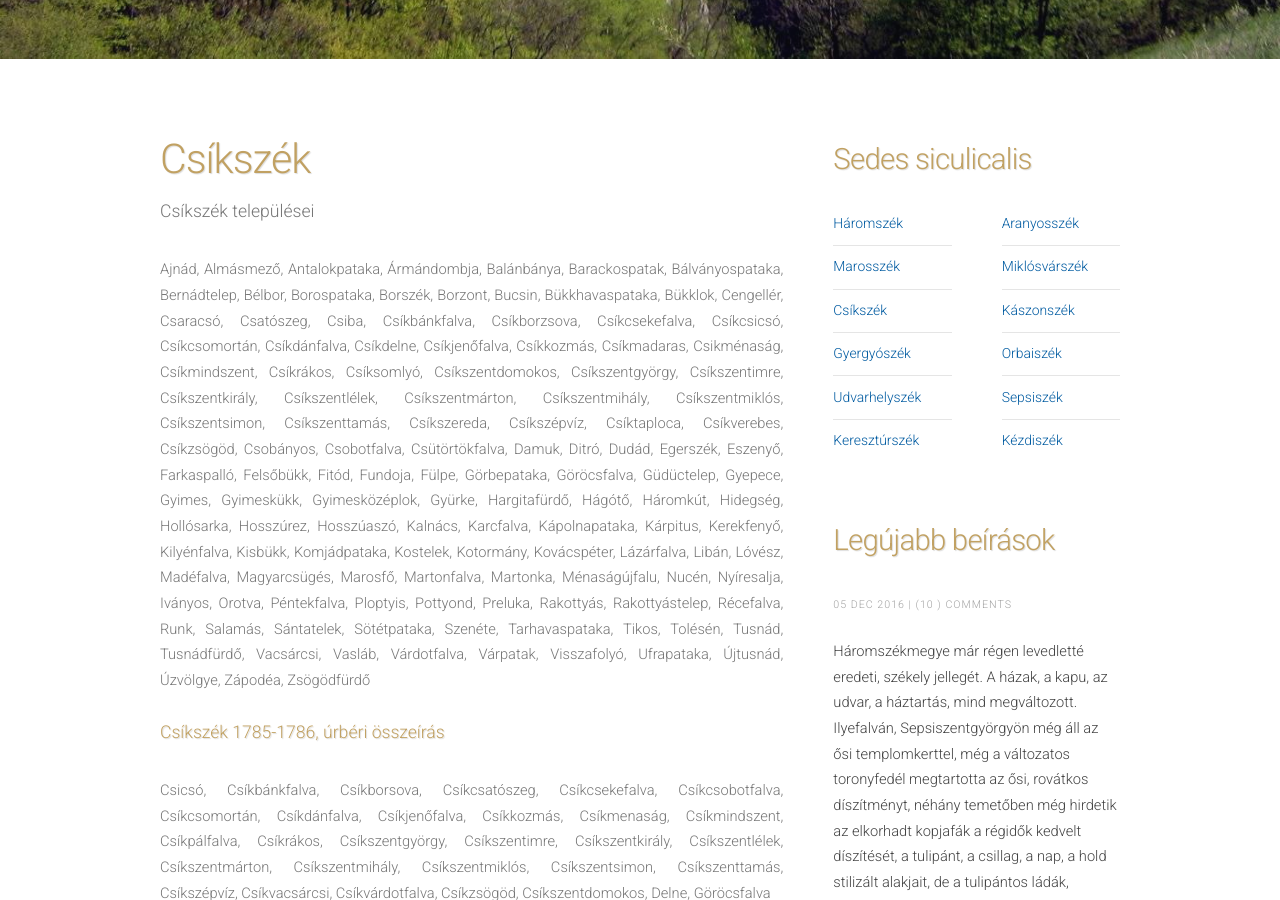
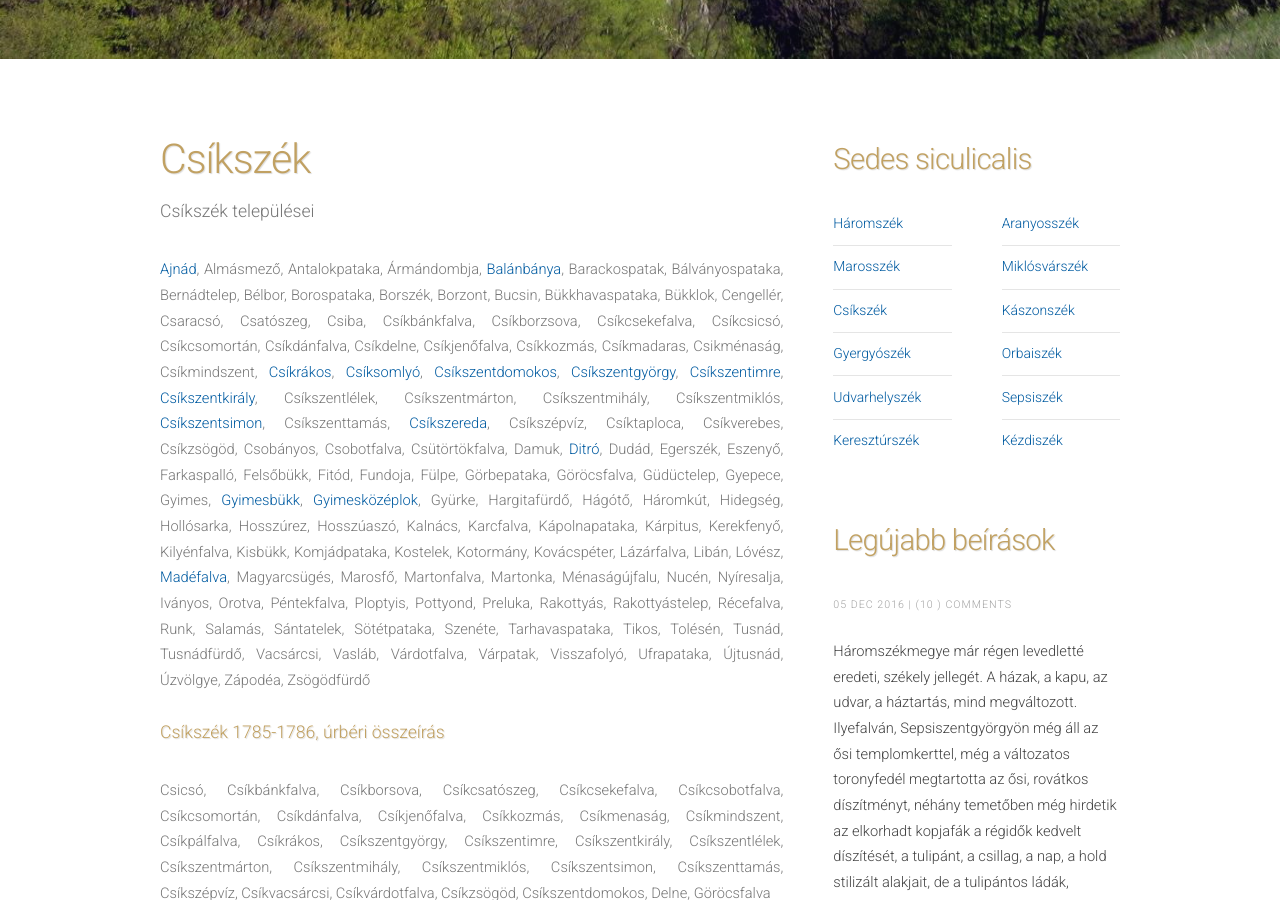
Before and after one commit to siculia/siculia.github.io, a Jekyll site: the page built from siculia-csikszek.html, in a window 1280 px wide and 900 px high, scrolled down 554 px. Built offline with Jekyll 4.4.1, drawn with Linux system fonts in a browser that asks for light colours; nearby versions of some CDN libraries; library files that are not in the unit come from our copies.

Commit message:
Added Csíkszék településeiből

```diff
--- a/siculia-csikszek.html
+++ b/siculia-csikszek.html
@@ -16,13 +16,18 @@ layout: default
 							<span class="byline">Csíkszék települései</span>
 						</p>
 						</header>
-						<p style="text-align: justify;">Ajnád, Almásmező, Antalokpataka, Ármándombja, Balánbánya, Barackospatak, Bálványospataka, Bernádtelep, Bélbor, Borospataka, Borszék, Borzont, Bucsin, Bükkhavaspataka, Bükklok, Cengellér,
+						<p style="text-align: justify;"><a href="https://www.csikajnad.ro">Ajnád</a>, Almásmező, Antalokpataka, Ármándombja,
+							<a href="http://www.orasulbalan.ro/hu">Balánbánya</a>, Barackospatak, Bálványospataka, Bernádtelep, Bélbor, Borospataka, Borszék, Borzont, Bucsin, Bükkhavaspataka, Bükklok, Cengellér,
 							Csaracsó, Csatószeg, Csiba, Csíkbánkfalva, Csíkborzsova, Csíkcsekefalva, Csíkcsicsó, Csíkcsomortán, Csíkdánfalva, Csíkdelne, Csíkjenőfalva, Csíkkozmás, Csíkmadaras, Csikménaság, Csíkmindszent,
-							Csíkrákos, Csíksomlyó, Csíkszentdomokos, Csíkszentgyörgy, Csíkszentimre, Csíkszentkirály, Csíkszentlélek, Csíkszentmárton, Csíkszentmihály, Csíkszentmiklós, Csíkszentsimon, Csíkszenttamás,
-							Csíkszereda, Csíkszépvíz, Csíktaploca, Csíkverebes, Csíkzsögöd, Csobányos, Csobotfalva, Csütörtökfalva, Damuk, Ditró, Dudád, Egerszék, Eszenyő, Farkaspalló, Felsőbükk, Fitód, Fundoja, Fülpe,
-							Görbepataka, Göröcsfalva, Güdüctelep, Gyepece,  Gyimes, Gyimeskükk, Gyimesközéplok, Gyürke, Hargitafürdő, Hágótő, Háromkút, Hidegség, Hollósarka, Hosszúrez, Hosszúaszó, Kalnács,
+							<a href="http://rakos.ro">Csíkrákos</a>, <a href="http://www.csiksomlyo.ro">Csíksomlyó</a>, <a href="http://domokos.ro">Csíkszentdomokos</a>, <a href="https://www.csikszentgyorgy.eu">Csíkszentgyörgy</a>,
+							<a href="https://csikszentimre.ro">Csíkszentimre</a>, <a href="http://www.csikszentkiraly.ro">Csíkszentkirály</a>, Csíkszentlélek, Csíkszentmárton, Csíkszentmihály, Csíkszentmiklós,
+							<a href="http://www.csikszentsimon.ro">Csíkszentsimon</a>, Csíkszenttamás,
+							<a href="http://www.szereda.ro">Csíkszereda</a>, Csíkszépvíz, Csíktaploca, Csíkverebes, Csíkzsögöd, Csobányos, Csobotfalva, Csütörtökfalva, Damuk,
+							<a href="http://www.gyergyoditro.ro/hu_HU/">Ditró</a>, Dudád, Egerszék, Eszenyő, Farkaspalló, Felsőbükk, Fitód, Fundoja, Fülpe,
+							Görbepataka, Göröcsfalva, Güdüctelep, Gyepece,  Gyimes, <a href="http://www.info-gyimes.ro/hu/fedezd-fel/Gyimesbukk.html">Gyimesbükk</a>,
+							<a href="http://gyimeskozeplok.ro/hu">Gyimesközéplok</a>, Gyürke, Hargitafürdő, Hágótő, Háromkút, Hidegség, Hollósarka, Hosszúrez, Hosszúaszó, Kalnács,
 							Karcfalva, Kápolnapataka, Kárpitus, Kerekfenyő, Kilyénfalva, Kisbükk, Komjádpataka, Kostelek, Kotormány, Kovácspéter, Lázárfalva,
-							Libán, Lóvész, Madéfalva, Magyarcsügés, Marosfő, Martonfalva, Martonka, Ménaságújfalu, Nucén, Nyíresalja, Iványos, Orotva, Péntekfalva, Ploptyis, Pottyond, Preluka, Rakottyás, Rakottyástelep,
+							Libán, Lóvész, <a href="http://www.madefalva.ro">Madéfalva</a>, Magyarcsügés, Marosfő, Martonfalva, Martonka, Ménaságújfalu, Nucén, Nyíresalja, Iványos, Orotva, Péntekfalva, Ploptyis, Pottyond, Preluka, Rakottyás, Rakottyástelep,
 							Récefalva, Runk, Salamás, Sántatelek, Sötétpataka, Szenéte, Tarhavaspataka, Tikos, Tolésén, Tusnád, Tusnádfürdő, Vacsárcsi, Vasláb, Várdotfalva, Várpatak, Visszafolyó,
 							Ufrapataka, Újtusnád, Úzvölgye, Zápodéa, Zsögödfürdő</p>
 
```
